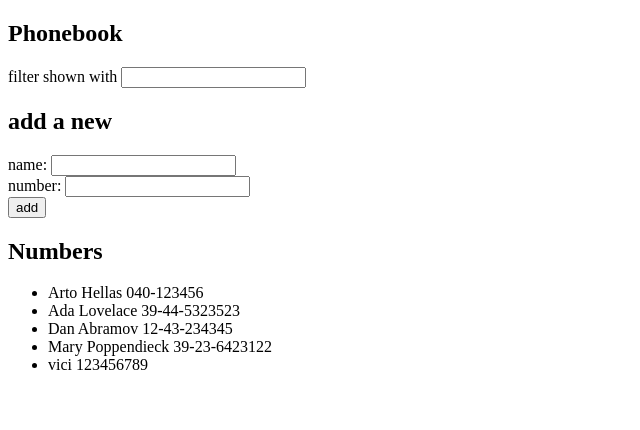
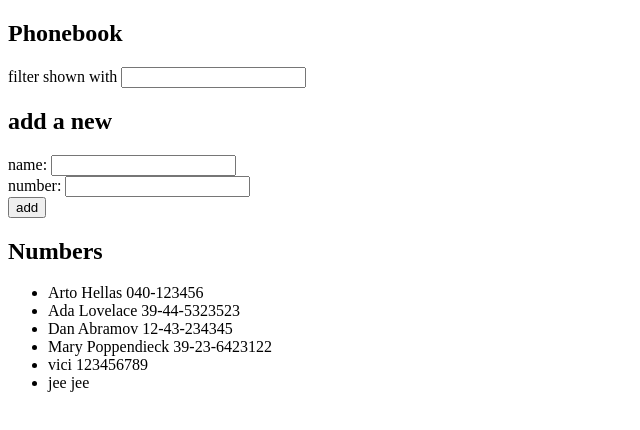
Before and after one commit to Victheliar/Fullstack, a React (Vite) app in the folder osa2/puhelinluettelo/: page / in a window 1280 px wide. Shown: the top 430 px of the page, without its empty margins (0-640 px from the left). Built offline with nearby package versions, Linux system fonts and the light colour scheme; data requests are answered from the project's data file.

Commit message:
exercise 2.13 completed

```diff
--- a/osa2/puhelinluettelo/db.json
+++ b/osa2/puhelinluettelo/db.json
@@ -24,6 +24,11 @@
       "id": "90a4",
       "name": "vici",
       "number": "123456789"
+    },
+    {
+      "id": "fd3a",
+      "name": "jee",
+      "number": "jee"
     }
   ],
   "$schema": "./node_modules/json-server/schema.json"
--- a/osa2/puhelinluettelo/src/App.jsx
+++ b/osa2/puhelinluettelo/src/App.jsx
@@ -1,6 +1,5 @@
 import { useState, useEffect } from 'react'
-
-import axios from 'axios'
+import contactService from './services/contacts'
 
 const Filter = ({filter}) => {
   return (
@@ -45,11 +44,11 @@
   const [newFilter, setNewFilter] = useState('')
 
   useEffect(() => {
-    axios
-      .get('http://localhost:3001/persons')
-      .then(response => {
-        setPersons(response.data)
-        })
+    contactService
+      .getAll()
+      .then(initialContacts => {
+        setPersons(initialContacts)
+      })
   }, [])
 
   const handleNewPerson = (event) => {
@@ -59,10 +58,10 @@
       window.alert(`${newName} is already added to phonebook`)
     } else {
     const nameObject = {name: newName, number: newNumber}
-    axios
-      .post('http://localhost:3001/persons', nameObject)
-      .then(response => {
-        setPersons(persons.concat(nameObject))
+    contactService
+      .create(nameObject)
+      .then(returnedContact => {
+        setPersons(persons.concat(returnedContact))
         setNewName('')
         setNewNumber('')
       })
--- /dev/null
+++ b/osa2/puhelinluettelo/src/services/contacts.js
@@ -0,0 +1,17 @@
+import axios from 'axios'
+const baseUrl = 'http://localhost:3001/persons'
+
+const getAll = () => {
+    const request = axios.get(baseUrl)
+    return request.then(response => response.data)
+}
+
+const create = newObject => {
+    const request = axios.post(baseUrl, newObject)
+    return request.then(response => response.data)
+}
+
+export default {
+    getAll: getAll,
+    create: create
+}
```
